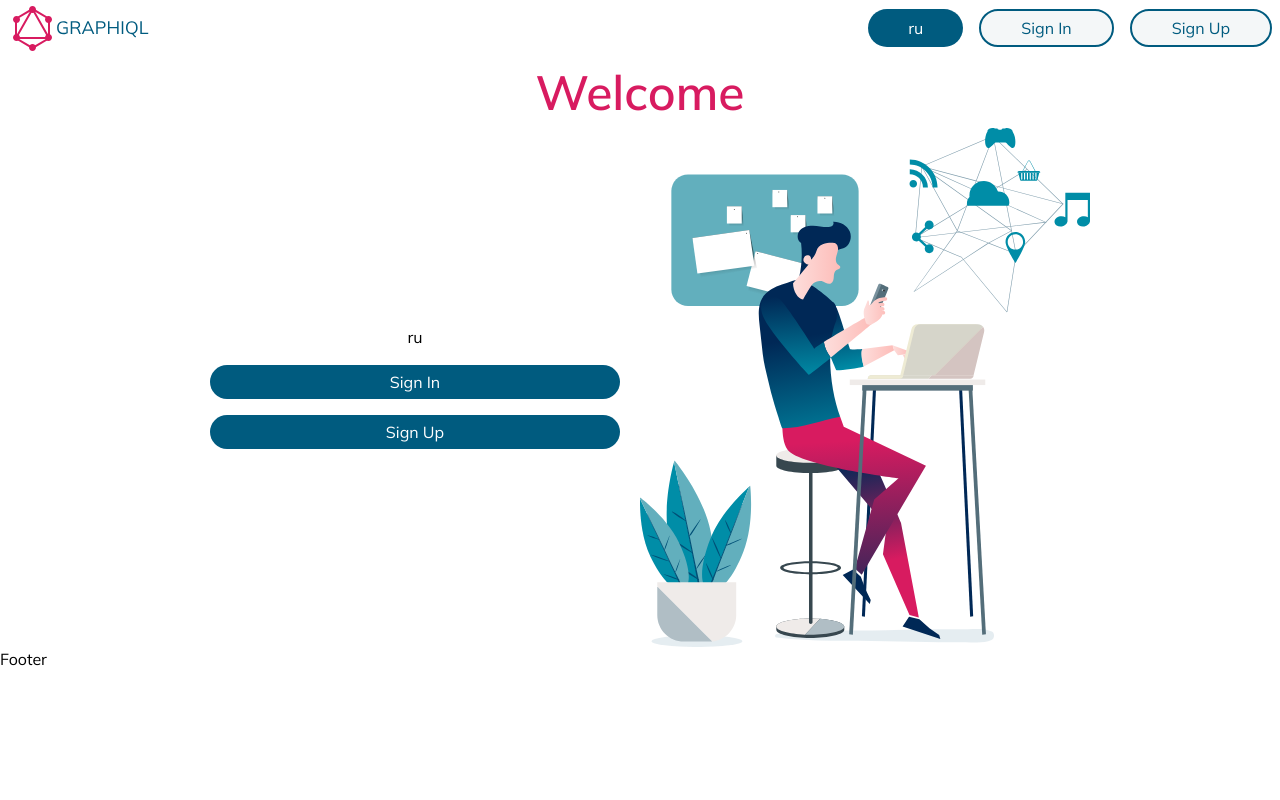
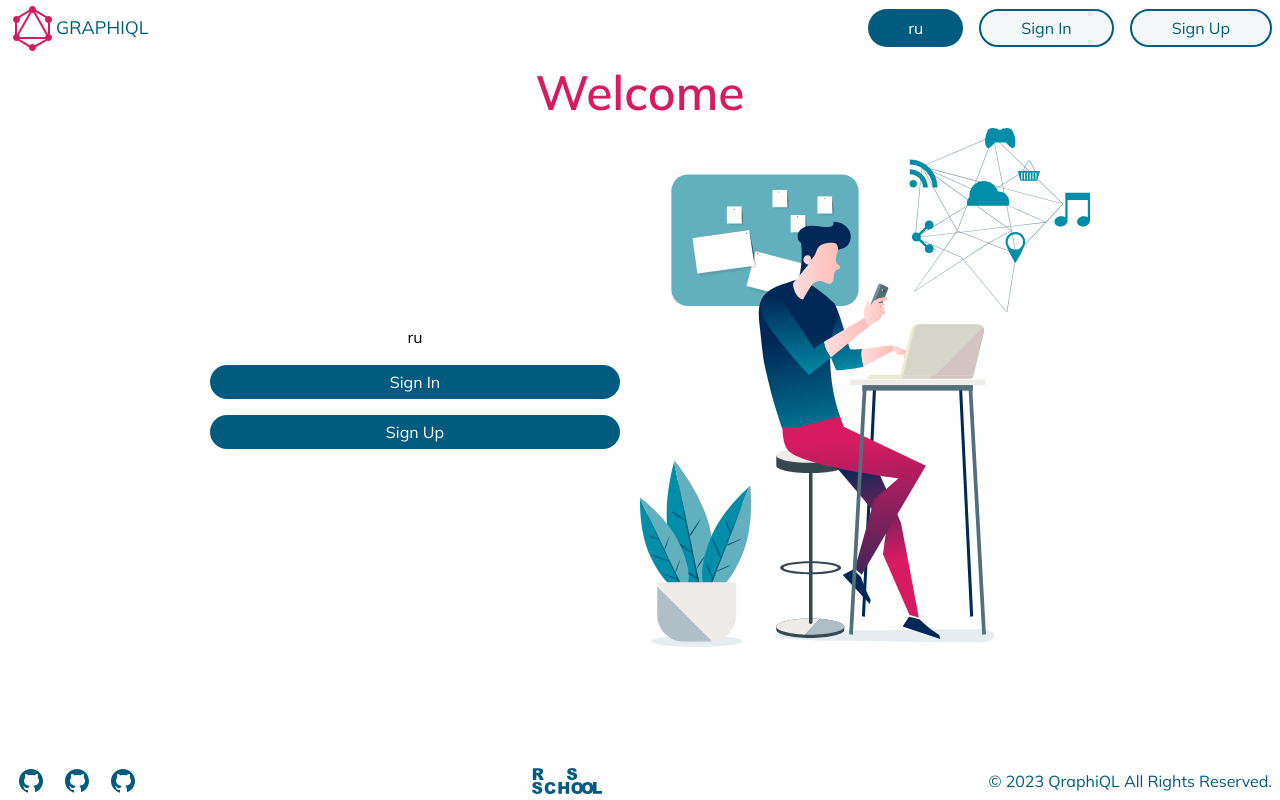
Before and after one commit to shoxakrshn/graphiql-app, a React (Vite) app: page / in a window 1280 px wide. Built offline with nearby package versions, Linux system fonts and the light colour scheme.

Commit message:
feat: add footer with links and make it adaptive

```diff
--- a/src/app/styles/global.scss
+++ b/src/app/styles/global.scss
@@ -1,5 +1,15 @@
 @use 'abstracts' as *;
 @use 'base' as *;
+
+body {
+  @apply flex flex-col m-0;
+  min-height: 100vh;
+}
+
+#root {
+  @apply flex flex-col;
+  flex: 1;
+}
 
 @tailwind base;
 @tailwind components;
--- a/src/widgets/Footer/Footer.module.scss
+++ b/src/widgets/Footer/Footer.module.scss
@@ -0,0 +1,29 @@
+.footer {
+  @apply px-2 py-1 flex flex-col justify-between items-center;
+  margin-top: auto;
+
+  p {
+    color: var(--color-primary);
+  }
+
+  @media (min-width: 768px) {
+    @apply flex-row;
+  }
+}
+
+.gitIcons {
+  @apply flex;
+
+  a {
+    @apply mx-2;
+  }
+}
+
+.rsLogo {
+  @apply my-2;
+
+  img {
+    max-width: 100%;
+    height: auto;
+  }
+}
--- a/src/widgets/Footer/index.tsx
+++ b/src/widgets/Footer/index.tsx
@@ -1,3 +1,35 @@
+import gitIcon from '../../app/assets/icons/github.svg';
+import rslogo from '../../app/assets/icons/rslogo.svg';
+import styles from './Footer.module.scss';
+
+enum eGits {
+  shahzod = 'shahzod222',
+  shoha = 'shoxakrshn',
+  liza = 'LizavetaNik',
+}
+
 export const Footer = () => {
-  return <div>Footer</div>;
+  return (
+    <div className={styles.footer}>
+      <div className={styles.gitIcons}>
+        <GithubLink name={eGits.liza} />
+        <GithubLink name={eGits.shahzod} />
+        <GithubLink name={eGits.shoha} />
+      </div>
+
+      <a href="https://rs.school/react/" target="_blank" rel="noreferrer">
+        <img src={rslogo} alt="RSSCHOOL" />
+      </a>
+
+      <p>© 2023 QraphiQL All Rights Reserved.</p>
+    </div>
+  );
 };
+
+const GithubLink = (props: { name: string }) => {
+  return (
+    <a href={`https://github.com/${props.name}`} target="_blank" rel="noreferrer">
+      <img src={gitIcon} />
+    </a>
+  );
+};
```
Also changed, not shown: src/app/assets/icons/github.svg (added), src/app/assets/icons/rslogo.svg (added).
